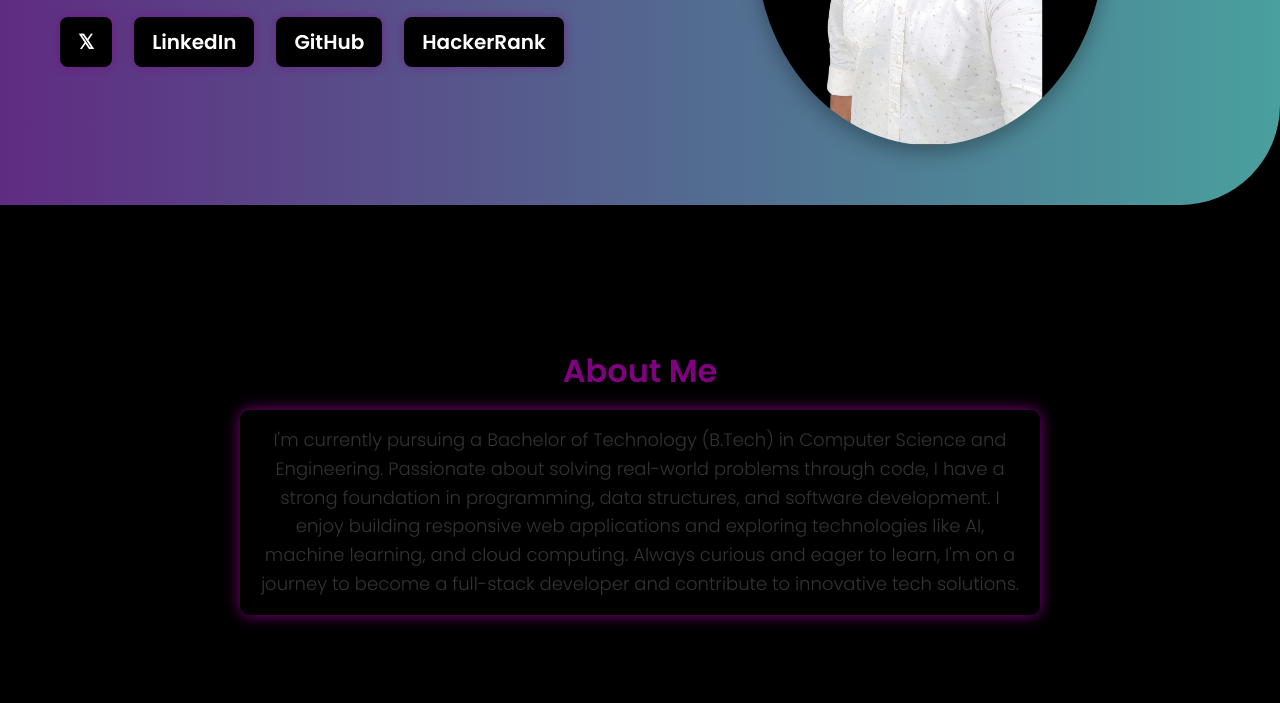
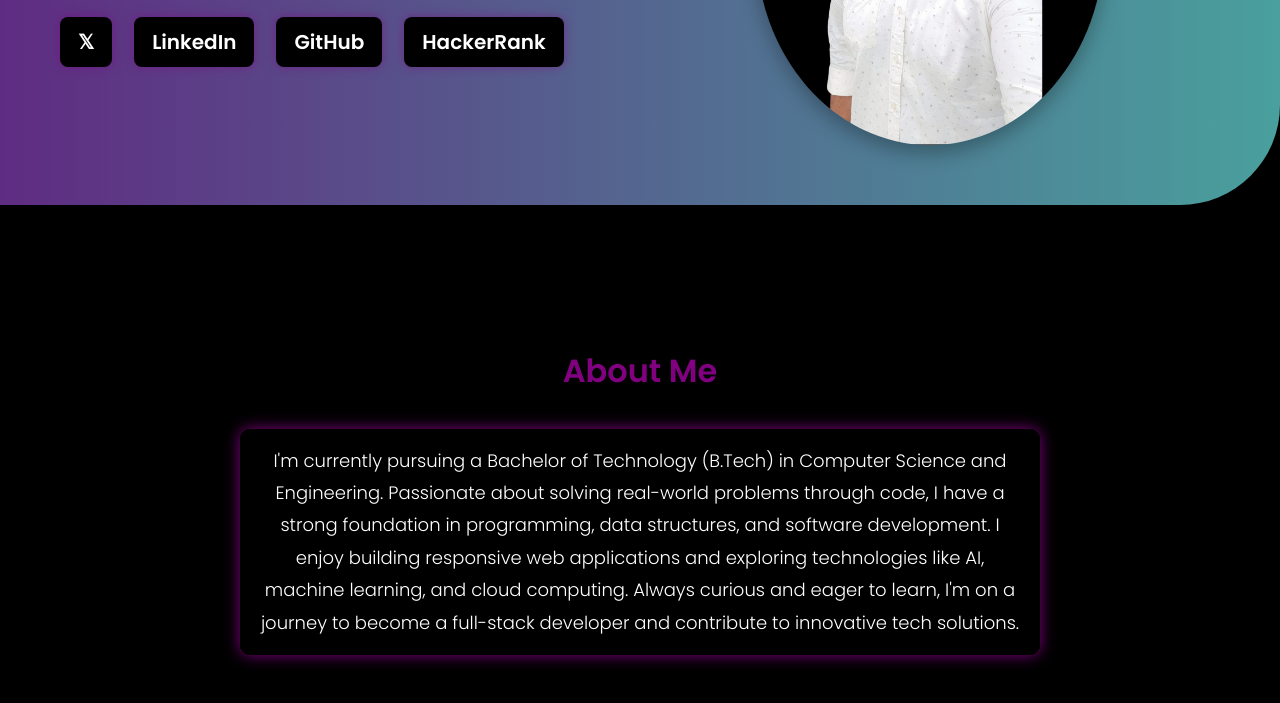
Before and after one commit to HirokdeepSaha/Portfolio, a plain HTML site: page index.html in a window 1280 px wide. Shown: the part 385-1088 px from the top of the page. Drawn offline with Linux system fonts and the light colour scheme; a script that the page names is missing.

Commit message:
update new

```diff
--- a/style.css
+++ b/style.css
@@ -197,26 +197,30 @@ font-color:white;
 /* ---------------- ABOUT SECTION ---------------- */
 .about {
   flex: 1 1 55%;
-  text-align: left;
   display: flex;
   background-color:black;
   flex-direction: column;
   justify-content: flex-start;
+padding: 60px;
+  text-align: center;
 }
 
 .about h2 {
 margin-top:5%;
-  margin-bottom: 15px;
+  margin-bottom:4%;
 }
 
 .about p {
   line-height: 1.8;
-  color: #555;
+  color: white;
   border: 1px solid black;  /* thin border */
   border-radius: 10px;
   padding: 15px;
   margin-top: 10px;
  box-shadow: 0 0 15px rgba(128, 0, 128, 1.2);
+max-width: 800px;
+  margin: 0 auto;
+  font-size: 18px;
 
   transition: box-shadow 0.3s ease, transform 0.3s ease;
 }
@@ -546,15 +550,10 @@ nav ul li a {
 }
 
 .about {
-   padding: 60px;
-  text-align: center;
+
 }
 
 
 .about p {
-  max-width: 800px;
-  margin: 0 auto;
-  font-size: 18px;
-  line-height: 1.6;
-  color: #333;
+
 }
```
